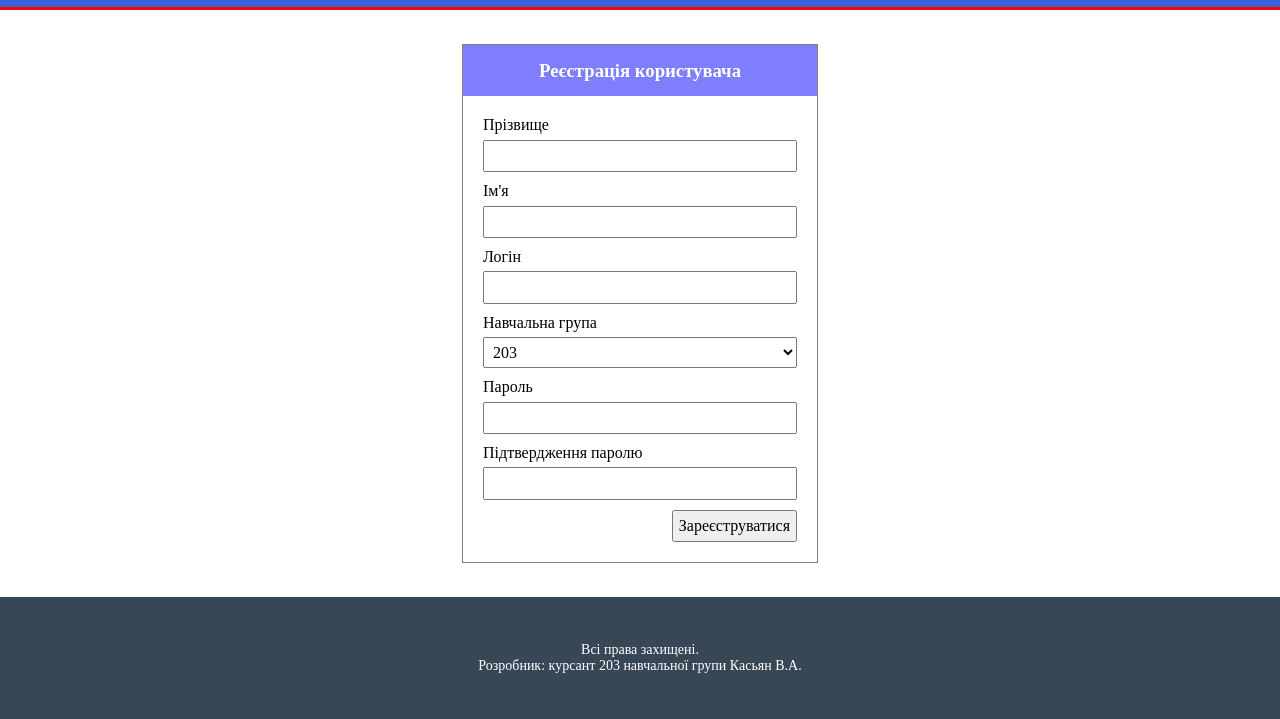
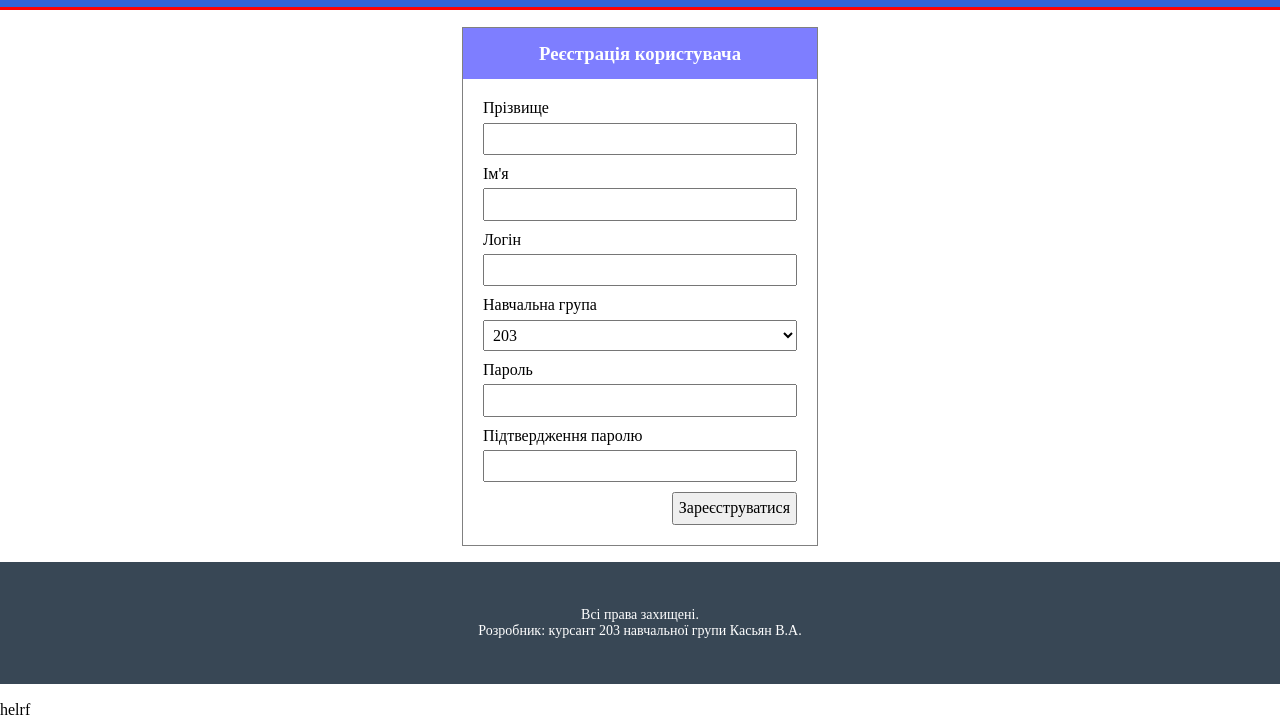
Before and after one commit to Kasian111/pzTRPZ_Kasian, a plain HTML site: page pz1.6/registration.html in a window 1280 px wide. Shown: the part 81-800 px from the top of the page. Drawn offline with Linux system fonts and the light colour scheme.

Commit message:
chanched

```diff
--- a/pz1.6/registration.html
+++ b/pz1.6/registration.html
@@ -77,4 +77,6 @@
     </div>
 </footer>
 
+<div>helrf</div>
+
 </html>
```
